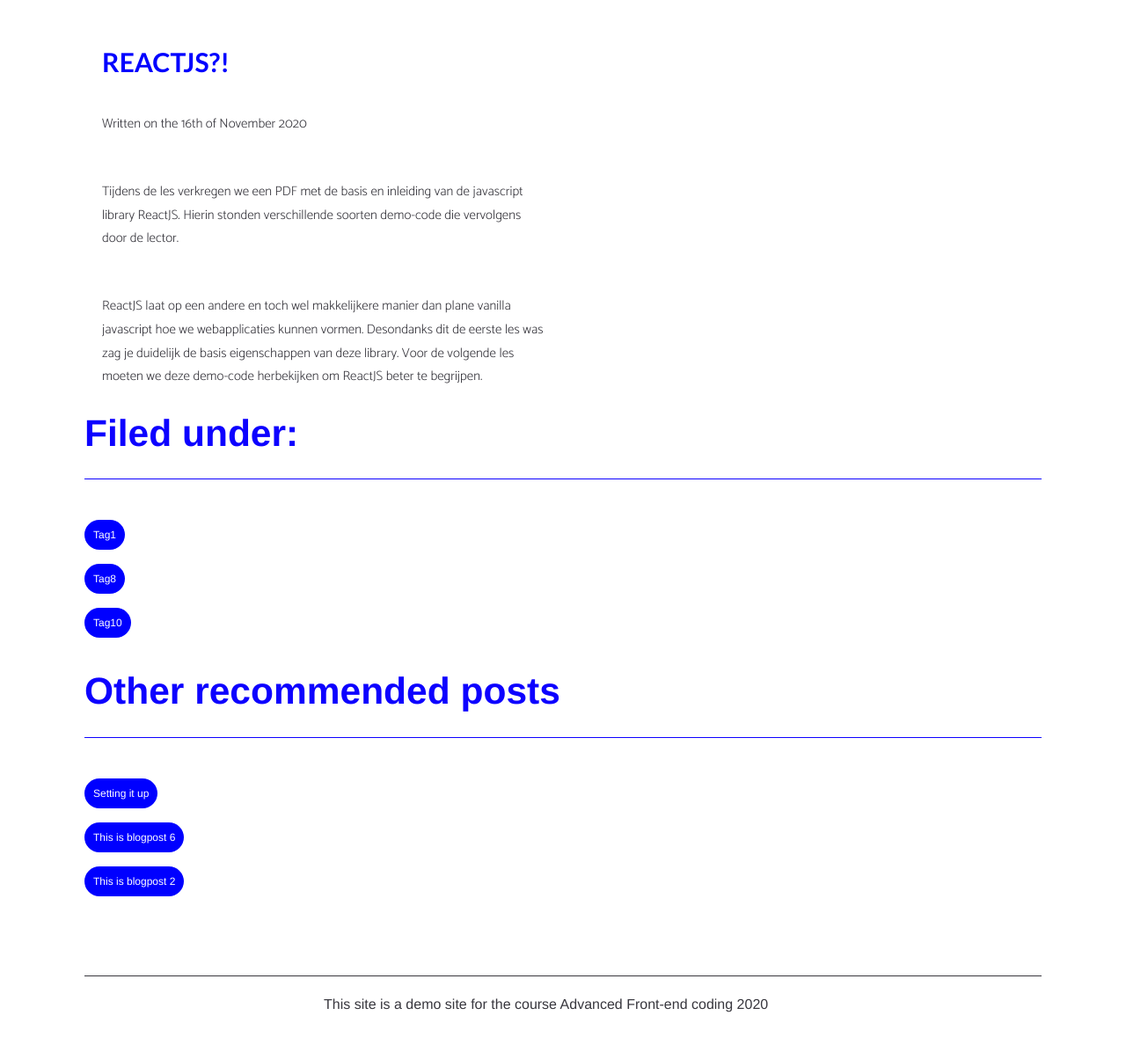
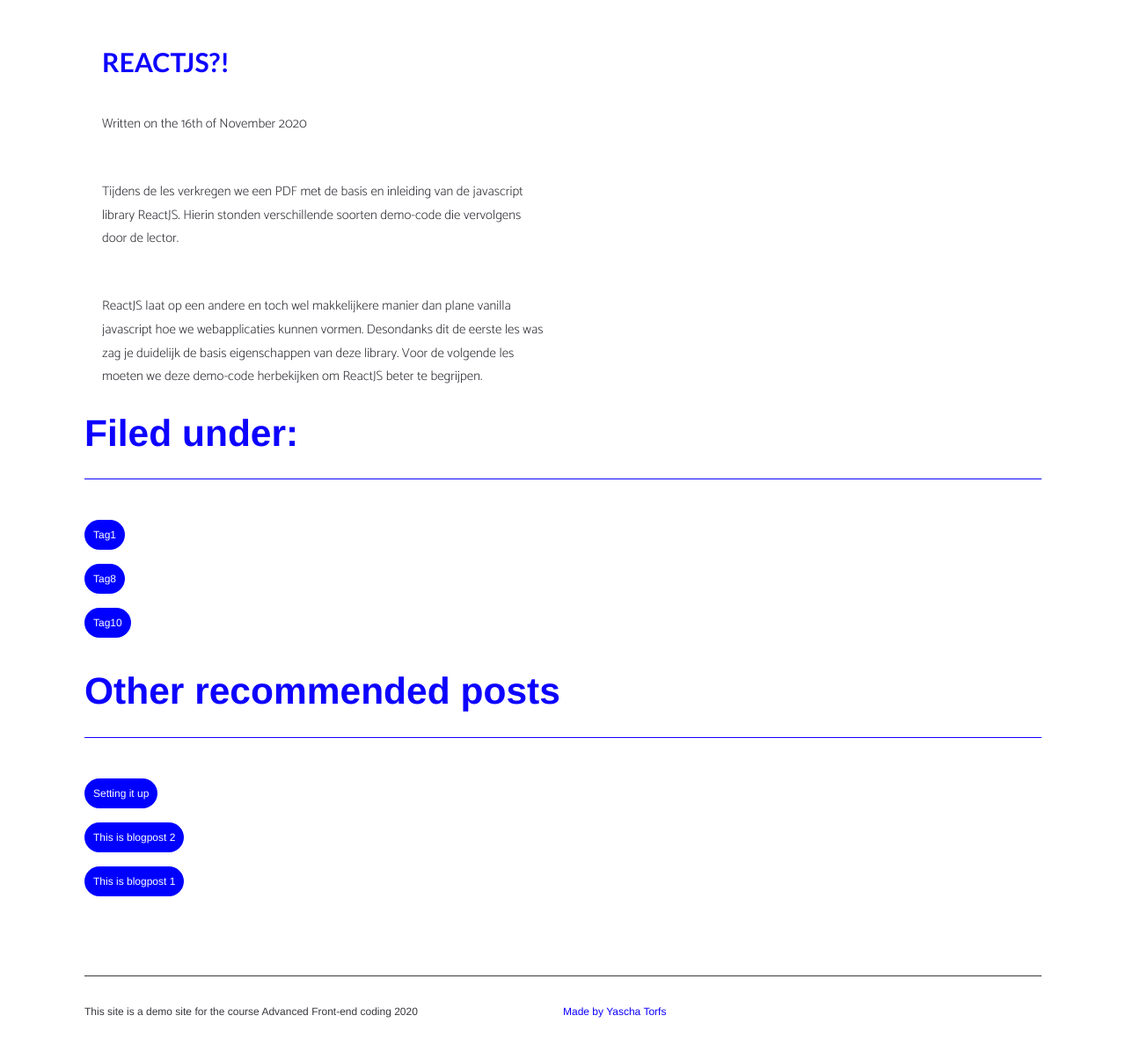
Before and after one commit to YaschaT/yascha.dev-digital, an Eleventy site: page src/post/10.md in a window 1280 px wide. Shown: the part 980-2176 px from the top of the page at 88% size. Built offline with nearby package versions, Linux system fonts and the light colour scheme; Eleventy itself is replaced by a stand-in of ours; files that its build step writes are made by us from their sources; files whose address does not match are found by name.

Commit message:
13th commit

```diff
--- a/src/_includes/partials/footer.html
+++ b/src/_includes/partials/footer.html
@@ -1 +1,2 @@
 <p>This site is a demo site for the course Advanced Front-end coding 2020</p>
+<p class="foot">Made by Yascha Torfs</p>
--- a/src/css/stijl.css
+++ b/src/css/stijl.css
@@ -8,13 +8,13 @@
 /* INORDER CSS EDIT */
 
 
-
 /* General */
 /* Start First Section */
 ::selection {
 background-color:#0D01FF;
 color: #FDFDFB;
 }
+
 
 body {
 width: 95vw;
@@ -36,7 +36,7 @@ margin-bottom: 20rem;
 }
 
 header h1 a {
-color: blue;
+color: #0D01FF;
 text-decoration: none;
 font-size: 3.5rem;
 font-weight: 600;
@@ -76,8 +76,6 @@ border-radius: 7rem;
 
 
 
-
-
 /* Start Second Section */
 main h2 {
 font-size: 3rem;
@@ -86,7 +84,7 @@ padding: 2rem;
 font-family: lato;
 text-transform: uppercase;
 line-height: 3.5rem;
-color: blue;
+color: #0D01FF;
 }
 
 main p {
@@ -118,9 +116,6 @@ transition: 0.4s
 opacity: 0.2;
 transition: 0.4s
 }
-
-
-
 
 
 
@@ -228,6 +223,17 @@ padding-top: 3rem;
 }
 
 
+footer p {
+	font-size: 1.2rem;
+	line-height: 2rem;
+}
+
+footer .foot {
+	color: #0D01FF;
+	font-weight: 500;
+
+}
+
 
 @media (min-width: 1000px) {
 	body {
--- a/src/js/script.js
+++ b/src/js/script.js
@@ -35,7 +35,7 @@ endDelay: function(el, i, l) {
 		targets: 'p',
 		translateY: [50, 0],
 		easing: 'easeOutExpo',
-		duration: 1500,
+		duration: 1000,
 		delay: (el, i) => {
 			return 1000 + 100 * i;
 		},
```
